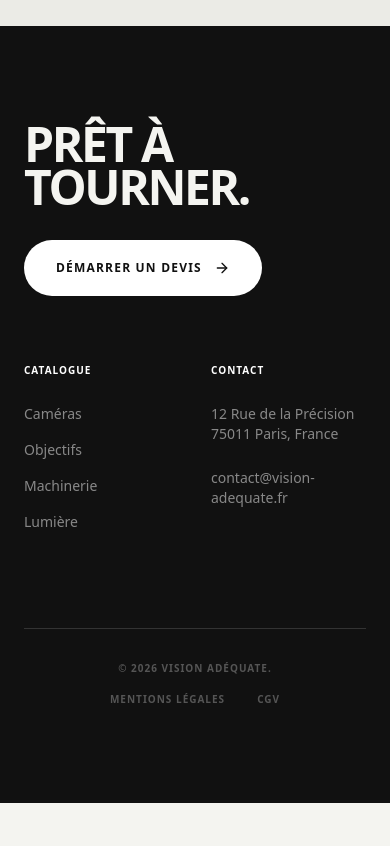
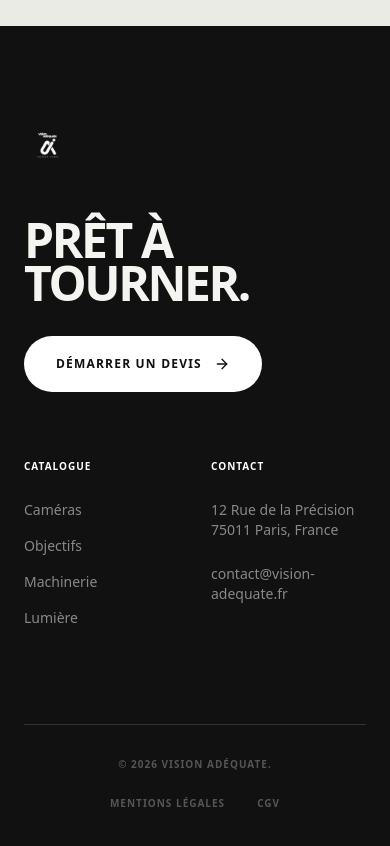
Before and after one commit to Ryn-95/Visionadequate, a Next.js app: page / in a window 390 px wide. Shown: the part 8240-9086 px from the top of the page. Before the commit the page ends 9043 px from the top, so only its background shows below. Built offline with nearby package versions, Linux system fonts and the light colour scheme.

Commit message:
Add loading screen, update partners and add footer logo

```diff
--- a/src/app/layout.tsx
+++ b/src/app/layout.tsx
@@ -4,10 +4,11 @@ import "@fontsource/inter/500.css";
 import "@fontsource/inter/600.css";
 import "@fontsource/inter/700.css";
 import { CartProvider } from "@/context/CartContext";
+import Loader from "@/components/ui/Loader";
 import "./globals.css";
 
 export const metadata: Metadata = {
-  title: "Catalogue | Vision Adéquate",
+  title: "Vision Adéquate | Location de matériel cinéma",
   description: "Location de matériel vidéo et cinéma professionnel. Le juste équipement. La pleine vision.",
 };
 
@@ -18,8 +19,9 @@ export default function RootLayout({
 }>) {
   return (
     <html lang="fr" className="light">
-      <body className="font-sans">
+      <body className="font-sans bg-[#F4F4F0] text-[#111]">
         <CartProvider>
+          <Loader />
           {children}
         </CartProvider>
       </body>
--- a/src/app/page.tsx
+++ b/src/app/page.tsx
@@ -273,6 +273,7 @@ export default function Home() {
         <footer className="bg-[#111] text-[#F4F4F0] px-6 md:px-12 py-24">
           <div className="grid grid-cols-1 md:grid-cols-2 gap-16 md:gap-8 border-b border-[#333] pb-24">
             <div>
+              <img src="/assets/logo/logo.png" alt="Vision Adéquate" className="h-12 md:h-16 w-auto object-contain mb-12" />
               <h2 className="text-5xl md:text-8xl font-black tracking-tighter uppercase leading-[0.9] mb-8">
                 Prêt à <br/> Tourner.
               </h2>
@@ -295,9 +296,9 @@ export default function Home() {
               </div>
             </div>
           </div>
-          <div className="pt-8 flex flex-col md:flex-row justify-between items-center text-[10px] font-bold tracking-widest uppercase text-[#555]">
+          <div className="pt-8 flex flex-col md:flex-row justify-between items-center gap-6 text-[10px] font-bold tracking-widest uppercase text-[#555]">
             <span>© 2026 Vision Adéquate.</span>
-            <div className="flex gap-8 mt-4 md:mt-0">
+            <div className="flex gap-8">
               <Link href="#" className="hover:text-white transition-colors">Mentions Légales</Link>
               <Link href="#" className="hover:text-white transition-colors">CGV</Link>
             </div>
--- /dev/null
+++ b/src/components/ui/Loader.tsx
@@ -0,0 +1,37 @@
+"use client";
+
+import { motion } from "framer-motion";
+import { useEffect, useState } from "react";
+
+export default function Loader() {
+  const [isLoading, setIsLoading] = useState(true);
+  const [isMounted, setIsMounted] = useState(true);
+
+  useEffect(() => {
+    const timer = setTimeout(() => {
+      setIsLoading(false);
+      setTimeout(() => setIsMounted(false), 1000); // Wait for fade out animation
+    }, 1500);
+
+    return () => clearTimeout(timer);
+  }, []);
+
+  if (!isMounted) return null;
+
+  return (
+    <motion.div
+      initial={{ opacity: 1 }}
+      animate={{ opacity: isLoading ? 1 : 0 }}
+      transition={{ duration: 0.8, ease: "easeInOut" }}
+      className="fixed inset-0 z-[9999] bg-[#F4F4F0] flex items-center justify-center pointer-events-none"
+    >
+      <motion.div
+        initial={{ opacity: 0, scale: 0.9, filter: "blur(10px)" }}
+        animate={{ opacity: 1, scale: 1, filter: "blur(0px)" }}
+        transition={{ duration: 0.8, ease: "easeOut" }}
+      >
+        <img src="/assets/logo/logo.png" alt="Vision Adéquate" className="h-16 md:h-24 w-auto object-contain invert" />
+      </motion.div>
+    </motion.div>
+  );
+}
```
